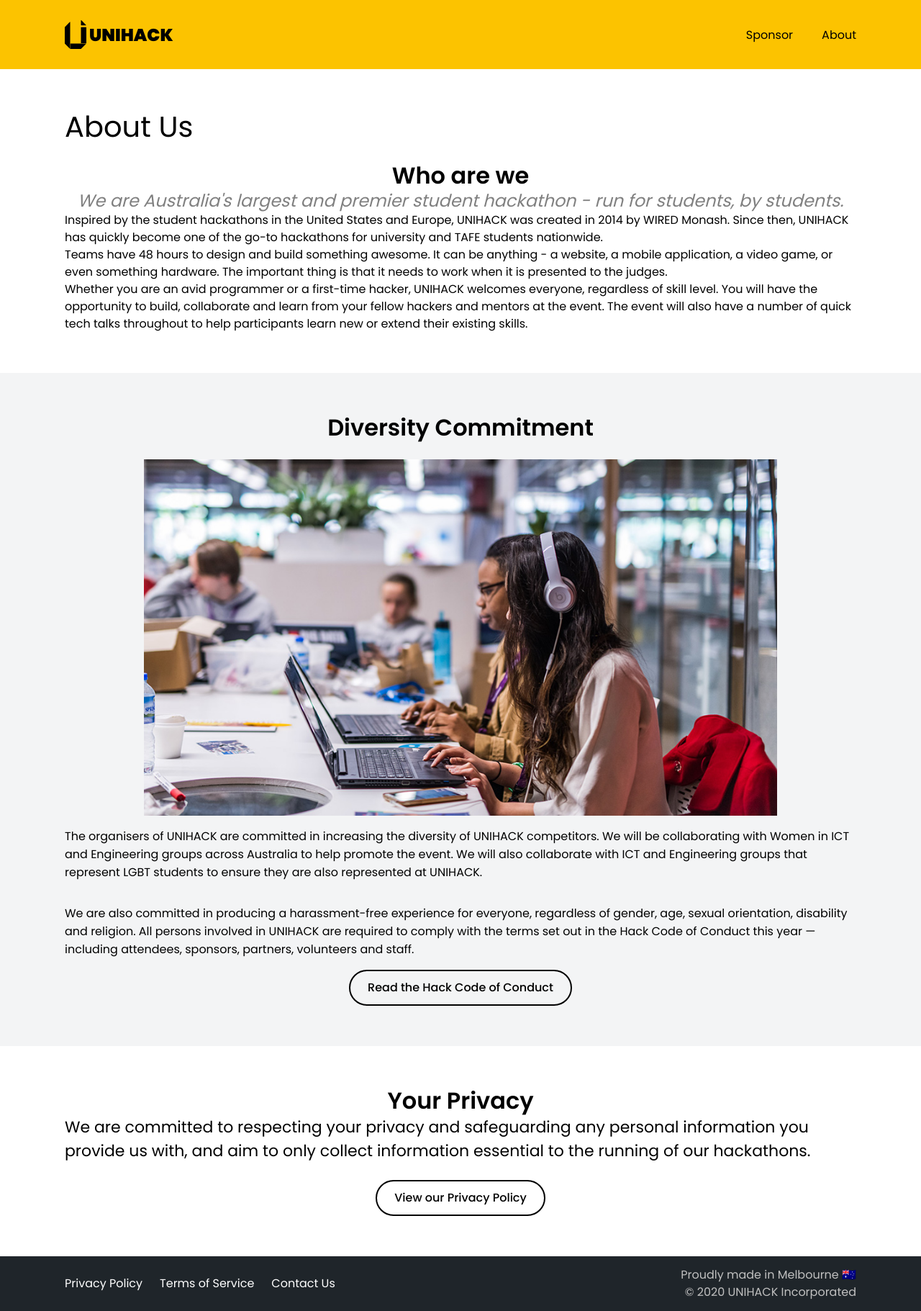
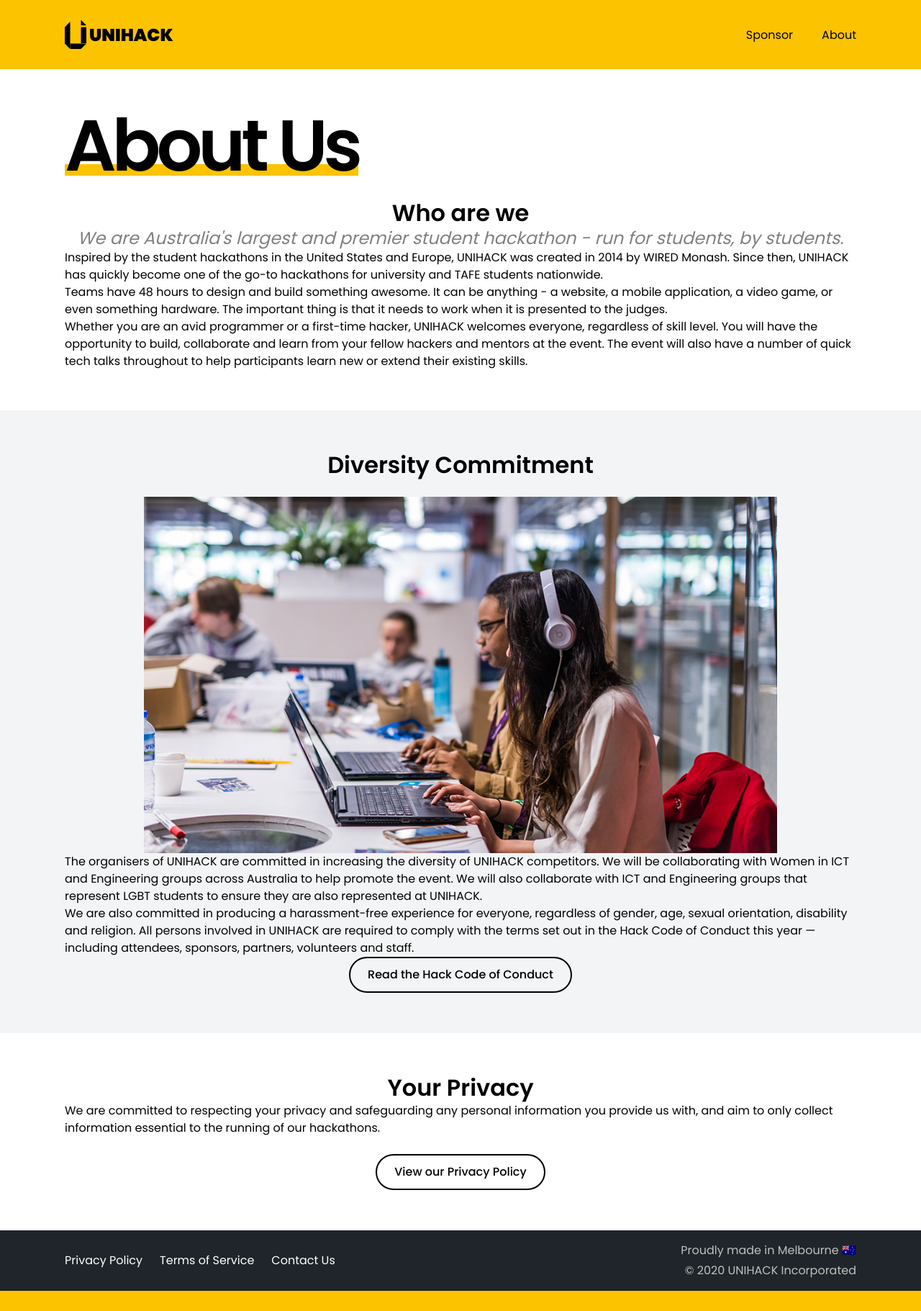
Before and after one commit to unihackhq/unihack.net, a Next.js app: page /about in a window 1280 px wide. Shown: the whole page at 72% size. After the commit the page ends 1793 px from the top, so only its background shows below. Built offline with nearby package versions, Linux system fonts and the light colour scheme.

Commit message:
added underline to HXL, converted more <p> to <Text>

```diff
--- a/components/footer/footer.tsx
+++ b/components/footer/footer.tsx
@@ -1,5 +1,6 @@
 import Link from 'next/link';
 import styles from './footer.module.scss';
+import { Text } from '@components/typography/typography';
 
 const Footer = () => (
   <section className={styles.footer}>
@@ -18,8 +19,8 @@ const Footer = () => (
         </div>
       </div>
       <div className={`${styles['footer-content-col']} ${styles.second}`}>
-        <p>Proudly made in Melbourne 🇦🇺</p>
-        <p>© 2020 UNIHACK Incorporated</p>
+        <Text>Proudly made in Melbourne 🇦🇺</Text>
+        <Text>© 2020 UNIHACK Incorporated</Text>
       </div>
     </div>
   </section>
--- a/components/typography/typography.module.scss
+++ b/components/typography/typography.module.scss
@@ -2,6 +2,10 @@
 
 .hxl {
   @include hxl;
+
+  &.underline {
+    @include underline;
+  }
 }
 
 .hl {
--- a/components/typography/typography.tsx
+++ b/components/typography/typography.tsx
@@ -7,10 +7,13 @@ const cx = classNames.bind(styles);
 type HeadingProps = {
   children: ReactNode;
   className?: string;
+  underline?: boolean;
 };
 
 const HXL = (props: HeadingProps) => (
-  <h1 className={cx('hxl', props.className)}>{props.children}</h1>
+  <h1 className={cx('hxl', props.className, { underline: props.underline })}>
+    {props.children}
+  </h1>
 );
 
 const HL = (props: HeadingProps) => (
--- a/sections/about-us/about-us.tsx
+++ b/sections/about-us/about-us.tsx
@@ -1,10 +1,10 @@
-import { H1, H2, H3, Text } from '@components/typography/typography';
+import { H2, H3, HXL, Text } from '@components/typography/typography';
 import styles from './about-us.module.scss';
 
 const AboutUs = () => (
   <section className={styles['about-us']}>
     <div className={styles['about-us-content']}>
-      <H1>About Us</H1>
+      <HXL underline>About Us</HXL>
       <H2>Who are we</H2>
       <H3>
         <i>
--- a/sections/diversity/diversity.tsx
+++ b/sections/diversity/diversity.tsx
@@ -1,27 +1,27 @@
 import React from 'react';
 import styles from './diversity.module.scss';
 import ButtonLink from '@components/button-link/button-link';
-import { H2 } from '@components/typography/typography';
+import { H2, Text } from '@components/typography/typography';
 
 const Diversity = () => (
   <section className={styles.diversity}>
     <div className={styles['diversity-content']}>
       <H2>Diversity Commitment</H2>
       <img src="/images/diversity-commitment.jpg" />
-      <p>
+      <Text>
         The organisers of UNIHACK are committed in increasing the diversity of
         UNIHACK competitors. We will be collaborating with Women in ICT and
         Engineering groups across Australia to help promote the event. We will
         also collaborate with ICT and Engineering groups that represent LGBT
         students to ensure they are also represented at UNIHACK.
-      </p>
-      <p>
+      </Text>
+      <Text>
         We are also committed in producing a harassment-free experience for
         everyone, regardless of gender, age, sexual orientation, disability and
         religion. All persons involved in UNIHACK are required to comply with
         the terms set out in the Hack Code of Conduct this year — including
         attendees, sponsors, partners, volunteers and staff.
-      </p>
+      </Text>
       <ButtonLink href="http://hackcodeofconduct.org/unihack" type="secondary">
         Read the Hack Code of Conduct
       </ButtonLink>
--- a/sections/privacy/privacy.module.scss
+++ b/sections/privacy/privacy.module.scss
@@ -15,18 +15,7 @@
     align-items: center;
 
     p {
-      margin-top: 0;
       margin-bottom: $base * 3;
-      @include xsm {
-        font-size: 16px;
-        font-weight: 400;
-        line-height: 1.5;
-      }
-
-      @include md {
-        font-size: 22px;
-        font-weight: 300;
-      }
     }
   }
 }
--- a/sections/privacy/privacy.tsx
+++ b/sections/privacy/privacy.tsx
@@ -1,17 +1,17 @@
 import React from 'react';
 import styles from './privacy.module.scss';
 import ButtonLink from '@components/button-link/button-link';
-import { H2 } from '@components/typography/typography';
+import { H2, Text } from '@components/typography/typography';
 
 const Privacy = () => (
   <section className={styles.privacy}>
     <div className={styles['privacy-content']}>
       <H2 className={styles.highlighted}>Your Privacy</H2>
-      <p>
+      <Text>
         We are committed to respecting your privacy and safeguarding any
         personal information you provide us with, and aim to only collect
         information essential to the running of our hackathons.
-      </p>
+      </Text>
       <ButtonLink href="/privacy" type="secondary">
         View our Privacy Policy
       </ButtonLink>
--- a/sections/sponsor-prompt/sponsor-prompt.module.scss
+++ b/sections/sponsor-prompt/sponsor-prompt.module.scss
@@ -18,7 +18,6 @@
 
     h3 {
       color: $primary;
-      font-weight: 400;
       margin-bottom: $base * 2;
     }
 
--- a/sections/sponsor-prompt/sponsor-prompt.tsx
+++ b/sections/sponsor-prompt/sponsor-prompt.tsx
@@ -1,21 +1,21 @@
 import React from 'react';
 import styles from './sponsor-prompt.module.scss';
 import ButtonLink from '@components/button-link/button-link';
-import { H2, H3 } from '@components/typography/typography';
+import { H2, H3, Text } from '@components/typography/typography';
 
 const SponsorPrompt = () => (
   <section className={styles['sponsor-prompt']} id="sponsor-prompt">
     <div className={styles['sponsor-prompt-content']}>
       <H2>Interested?</H2>
       <H3>Contact us for more information</H3>
-      <p>
+      <Text>
         We're happy to discuss customisations according to your needs. Send us
         an email at{' '}
         <a href="mailto:sponsorship@melbourne.unihack.net">
           sponsorship@melbourne.unihack.net
         </a>{' '}
         and we’ll follow-up within 24 hours.
-      </p>
+      </Text>
       {/* <p>
         For more information on the available tiers and addons, please download
         our prospectus below.
--- a/styles/typography/typography-base.scss
+++ b/styles/typography/typography-base.scss
@@ -2,28 +2,28 @@
   font-size: 100px;
   line-height: 100px;
   font-weight: 600;
-  letter-spacing: -0.06px;
+  letter-spacing: -0.06em;
 }
 
 @mixin hxl-mobile {
   font-size: 50px;
   line-height: 50px;
   font-weight: 600;
-  letter-spacing: -0.06px;
+  letter-spacing: -0.06em;
 }
 
 @mixin hl-desktop {
   font-size: 64px;
   line-height: 80px;
   font-weight: 600;
-  letter-spacing: -0.06px;
+  letter-spacing: -0.06em;
 }
 
 @mixin hl-mobile {
   font-size: 40px;
   line-height: 48px;
   font-weight: 600;
-  letter-spacing: -0.06px;
+  letter-spacing: -0.06em;
 }
 
 @mixin h1-desktop {
@@ -61,6 +61,11 @@
   letter-spacing: 0;
 }
 
+@mixin hxl-base {
+  position: relative;
+  z-index: 1;
+}
+
 @mixin no-margin {
   margin: 0;
 }
--- a/styles/typography/typography.scss
+++ b/styles/typography/typography.scss
@@ -3,6 +3,7 @@
 
 @mixin hxl {
   @include no-margin;
+  @include hxl-base;
   @include hxl-mobile;
 
   @include md {
@@ -68,3 +69,20 @@
     @include body-bold-desktop;
   }
 }
+
+@mixin underline {
+  &:before {
+    content: "";
+    display: block;
+    position: absolute;
+    width: 100%;
+    z-index: -1;
+    bottom: 4px;
+    border-bottom: 8px solid $primary;
+
+    @include md {
+      bottom: 8px;
+      border-bottom: 16px solid $primary;
+    }
+  }
+}
```
Also changed, not shown: sections/addons/addons.tsx (+7 -7 lines).
